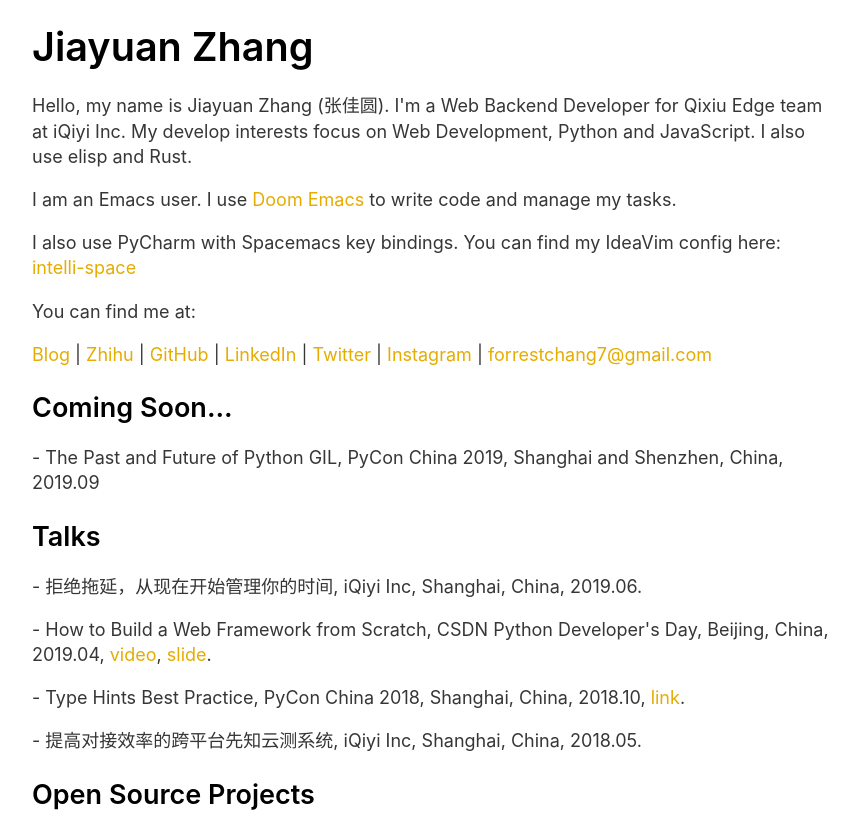
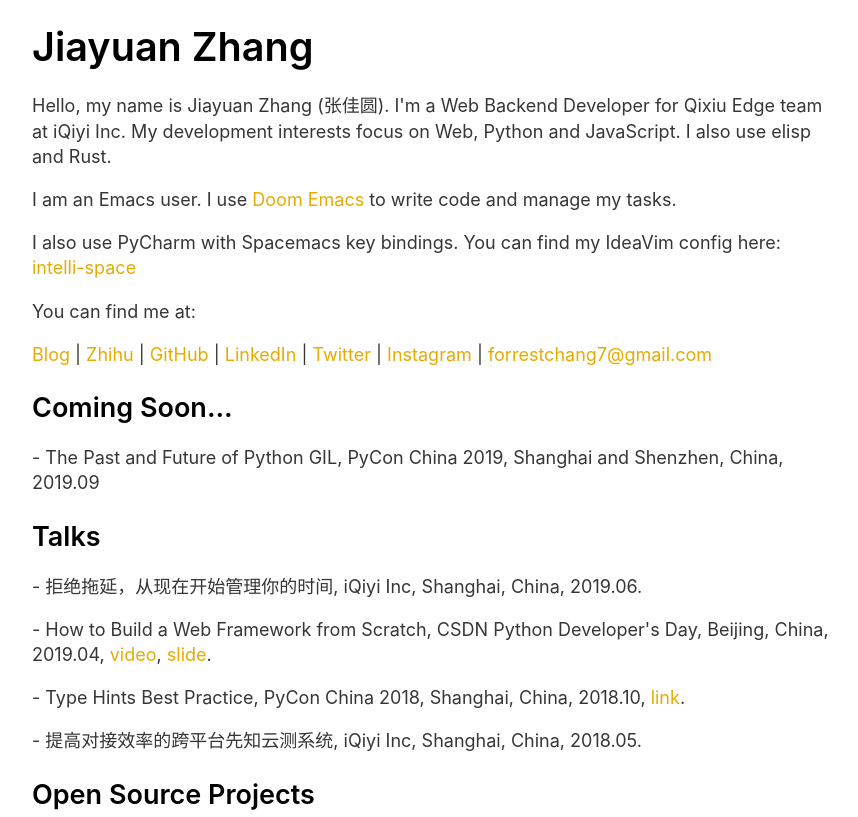
Before and after one commit to forrestchang/homepage, a plain HTML site: page index.html in a window 1280 px wide. Shown: the top 817 px of the page, without its empty margins (208-1066 px from the left). Drawn offline with Linux system fonts and the light colour scheme.

Commit message:
feat: update introduction

```diff
--- a/index.html
+++ b/index.html
@@ -13,8 +13,8 @@
     <h1>Jiayuan Zhang</h1>
     <p>
       Hello, my name is Jiayuan Zhang (张佳圆). I'm a Web Backend Developer for
-      Qixiu Edge team at iQiyi Inc. My develop interests focus on Web
-      Development, Python and JavaScript. I also use elisp and Rust.
+      Qixiu Edge team at iQiyi Inc. My development interests focus on Web,
+      Python and JavaScript. I also use elisp and Rust.
     </p>
     <p>
       I am an Emacs user. I use
```
